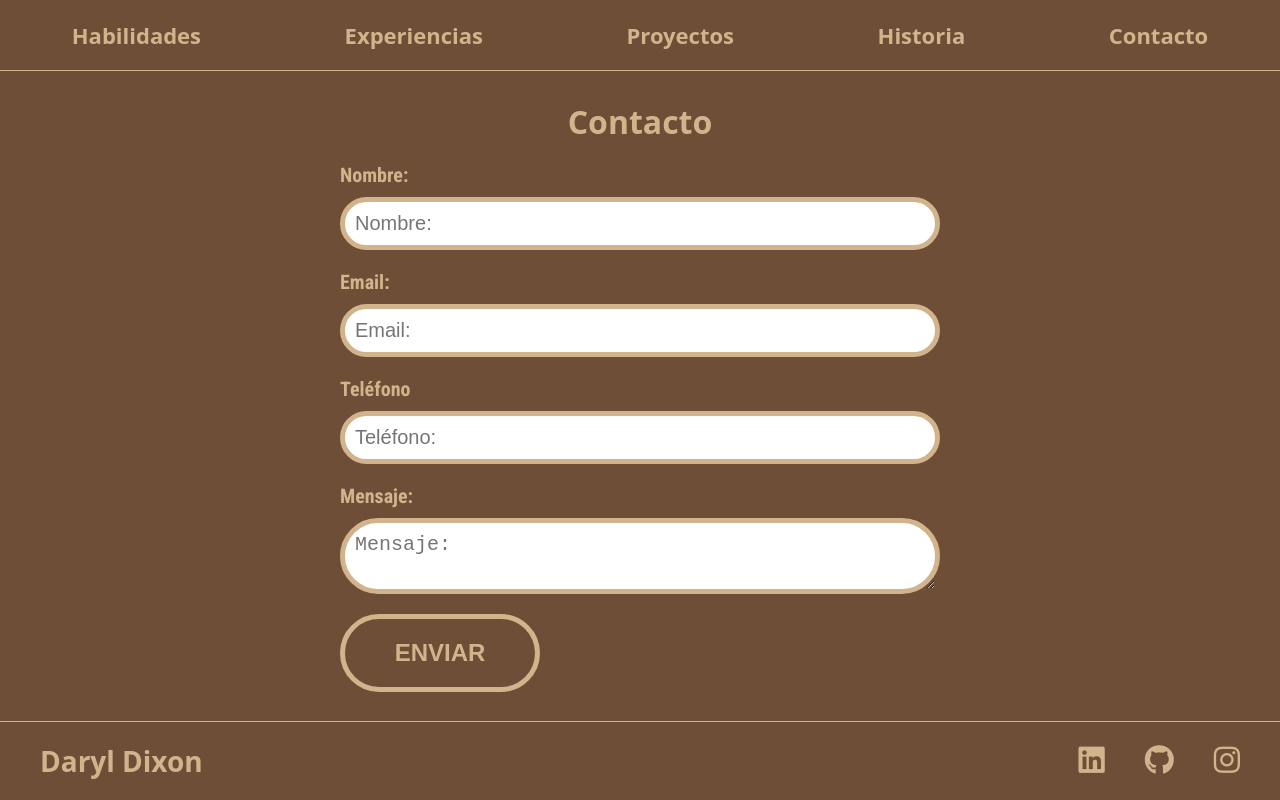
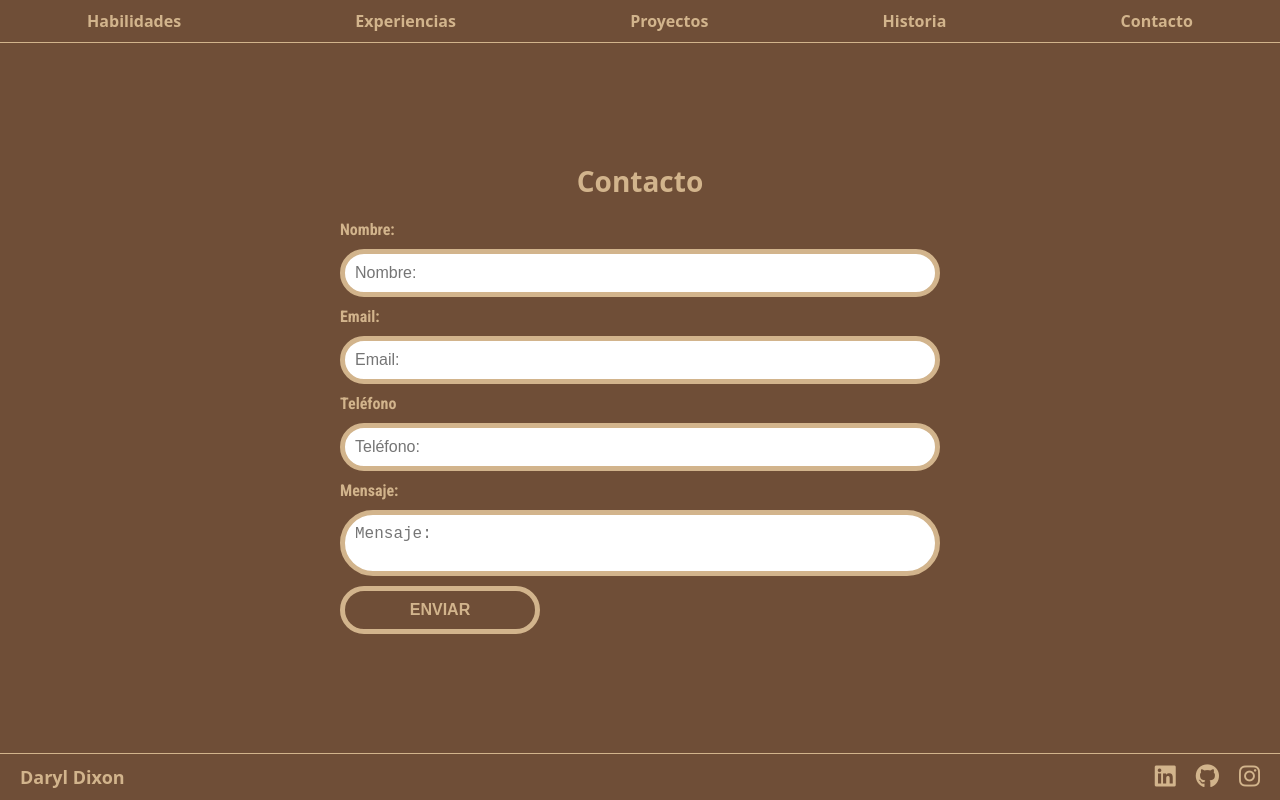
Before and after one commit to Maico-Zurbriggen/Portfolio_Daryl_Dixon, a website built with Vite: page contacto.html in a window 1280 px wide. Built offline with nearby package versions, Linux system fonts and the light colour scheme; a web font is replaced by a local one.

Commit message:
Cambios en tamaño de letras y separación entre elementos

```diff
--- a/contacto.html
+++ b/contacto.html
@@ -41,7 +41,7 @@
         </div>
         <div class="form-section">
           <label for="telefono">Teléfono</label>
-          <input type="number" name="telefono" id="telefono" placeholder="Teléfono:" required>
+          <input type="tel" name="telefono" id="telefono" placeholder="Teléfono:" required>
         </div>
         <div class="form-section">
           <label for="mensaje">Mensaje:</label>
--- a/css/contacto.css
+++ b/css/contacto.css
@@ -9,7 +9,7 @@
   display: flex;
   flex-direction: column;
   align-items: start;
-  gap: 20px;
+  gap: 10px;
   width: 600px;
 }
 
@@ -22,22 +22,27 @@
 
 .form-section input, .form-section textarea {
   padding: 10px;
-  font-size: 20px;
   border: 5px solid var(--beige);
   border-radius: 100px;
   width: 100%;
 }
 
+.form-section input:focus, .form-section textarea:focus {
+  border: 5px solid var(--red);
+}
+
+.form-section textarea {
+  resize: none;
+}
+
 .form-section label {
-  font-size: 20px;
   font-weight: bold;
 }
 
 .button {
   border: 5px solid var(--beige);
-  padding: 20px;
+  padding: 10px;
   text-transform: uppercase;
-  font-size: 24px;
   font-weight: bold;
   color: var(--beige);
   background-color: var(--brown);
--- a/css/general.css
+++ b/css/general.css
@@ -37,19 +37,19 @@ h1, h2, h3, p {
 }
 
 h1 {
-  font-size: 32px;
+  font-size: 28px;
 }
 
 h2 {
-  font-size: 28px;
-}
-
-h3 {
   font-size: 24px;
 }
 
-p, li {
+h3, th {
   font-size: 20px;
+}
+
+p, li, td, button, label, input, textarea {
+  font-size: 16px;
 }
 
 main {
@@ -65,7 +65,7 @@ main {
 
 .header {
   width: 100%;
-  padding: 20px 0;
+  padding: 10px 0;
   border-bottom: solid 1px var(--beige);
 }
 
@@ -79,14 +79,14 @@ main {
 .navegacion-section {
   font-family: var(--secondary-font);
   list-style: none;
-  font-size: 22px;
+  font-size: 16px;
   font-weight: bold;
 }
 
 .navegacion-section a {
   text-decoration: none;
   color: var(--beige);
-  padding: 20px;
+  padding: 10px;
 }
 
 .navegacion-section a:hover {
@@ -97,7 +97,7 @@ main {
 
 .footer {
   width: 100%;
-  padding: 20px;
+  padding: 10px;
   border-top: solid 1px var(--beige);
   display: flex;
   justify-content: space-between;
@@ -106,14 +106,14 @@ main {
 
 .title-footer {
   font-family: var(--secondary-font);
-  font-size: 28px;
+  font-size: 18px;
   text-transform: capitalize;
 }
 
 .title-footer a {
   text-decoration: none;
   color: var(--beige);
-  padding: 20px;
+  padding: 10px;
 }
 
 .title-footer a:hover {
@@ -121,7 +121,7 @@ main {
 }
 
 .icon-footer {
-  font-size: 30px;
+  font-size: 24px;
 }
 
 /*SCROLLBAR*/
--- a/css/habilidades.css
+++ b/css/habilidades.css
@@ -12,14 +12,12 @@
 
 th {
   font-family: var(--secondary-font);
-  font-size: 20px;
   font-weight: bold;
   border: 2px solid var(--beige);
   border-collapse: collapse;
 }
 
 td {
-  font-size: 20px;
   text-transform: capitalize;
   border: 2px solid var(--beige);
   padding: 0 5px;
--- a/css/historia.css
+++ b/css/historia.css
@@ -1,8 +1,4 @@
 /*HISTORIA*/
-
-.section {
-  overflow: hidden;
-}
 
 .img-container {
   float: left;
--- a/css/index.css
+++ b/css/index.css
@@ -3,10 +3,6 @@
 .title {
   text-align: left;
   font-size: 70px;
-}
-
-.description {
-  font-size: 22px;
 }
 
 /*ANIMACION CURSOR*/
```
Also changed, not shown: index.html (+2 -2 lines).
